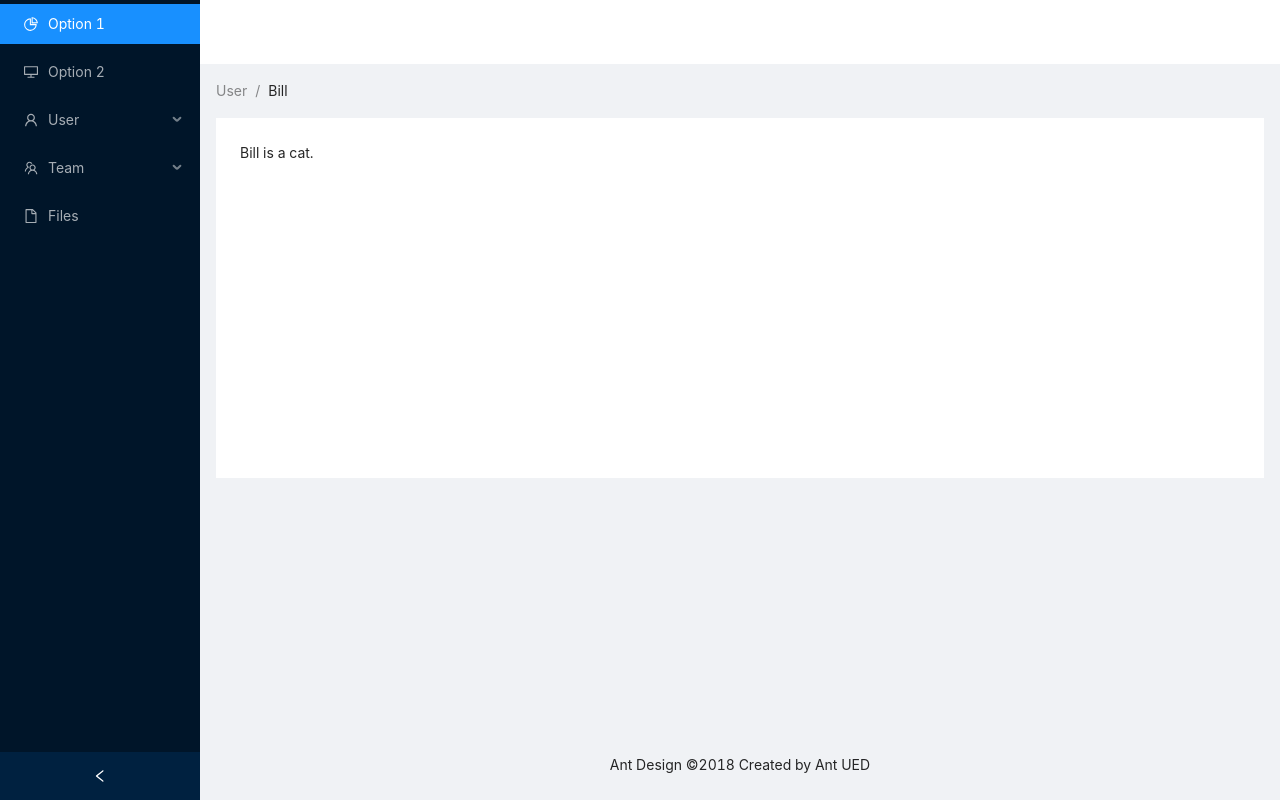
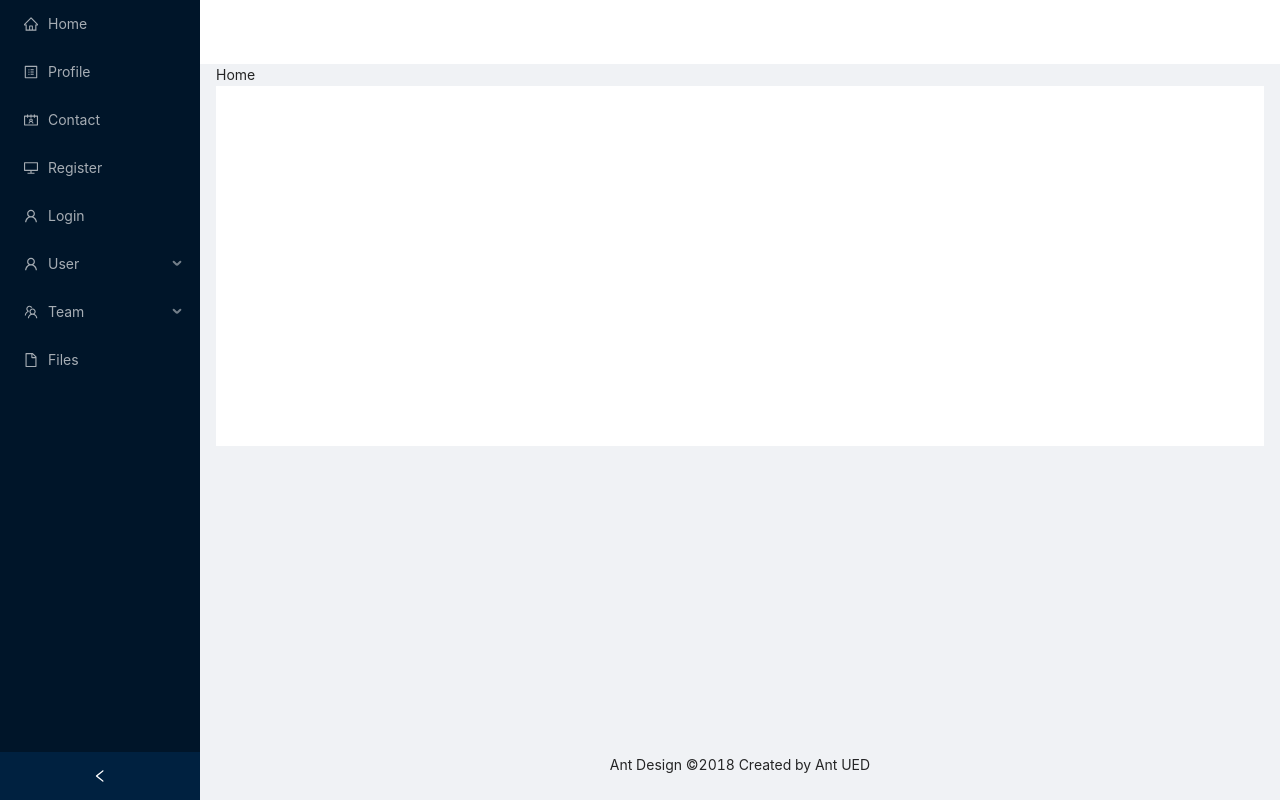
Before and after one commit to Sardor1498/my-pro, a React (Create React App) app: page / in a window 1280 px wide. Built offline with nearby package versions, Linux system fonts and the light colour scheme.

Commit message:
Sardor routes

```diff
--- a/package.json
+++ b/package.json
@@ -10,6 +10,7 @@
     "antd": "^4.19.5",
     "react": "^18.0.0",
     "react-dom": "^18.0.0",
+    "react-router-dom": "^6.3.0",
     "react-scripts": "5.0.0",
     "web-vitals": "^2.1.4"
   },
--- /dev/null
+++ b/src/components/BreadCrumbs.js
@@ -0,0 +1,48 @@
+import React from 'react'
+import { useLocation, Link } from 'react-router-dom'
+import { Breadcrumb } from 'antd'
+
+export const BreadCrumbs = () => {
+    const location = useLocation();
+    const breadCrumbView = () => {
+        const { pathname } = location;
+        const pathnames = pathname.split('/').filter((item) => item);
+
+        return (
+            <div>
+                <Breadcrumb separator=">">
+                    {pathnames.length > 0 ? (
+                        <Breadcrumb.Item>
+                            <Link to='/'>Home</Link>
+                        </Breadcrumb.Item>
+                    ) : (
+                        <Breadcrumb.Item>
+                            Home
+                        </Breadcrumb.Item>
+                    )}
+                    {
+                        pathnames.map((name, index) => {
+                            const routeTo = `/${pathnames.slice(0, index + 1).join('/')}`;
+                            const isLast = index === pathnames.length - 1;
+                            return isLast ? (
+                                <Breadcrumb.Item key={name+index}>
+                                    {name}
+                                </Breadcrumb.Item>
+                            ) : (
+                                <Breadcrumb.Item>
+                                    <Link to={`${routeTo}`}>{name}</Link>
+                                </Breadcrumb.Item>
+                            )
+                        })
+                    }
+                </Breadcrumb>
+            </div>
+        )
+    };
+
+    return (
+        <>{breadCrumbView()}</>
+    )
+}
+
+export default BreadCrumbs
--- a/src/components/Layout/Layout.js
+++ b/src/components/Layout/Layout.js
@@ -8,9 +8,15 @@ import {
     UserOutlined,
 } from '@ant-design/icons';
 import './Layout.css'
+import BreadCrumbs from '../BreadCrumbs';
+import { routes } from '../../routes/routes';
+import { BrowserRouter as Router, Link, Route, Routes } from 'react-router-dom';
+import MenuItem from 'antd/lib/menu/MenuItem';
 
 const { Header, Content, Footer, Sider } = Layout;
 const { SubMenu } = Menu;
+
+
 
 export class SiderDemo extends React.Component {
     state = {
@@ -22,19 +28,25 @@ export class SiderDemo extends React.Component {
         this.setState({ collapsed });
     };
 
+
     render() {
         const { collapsed } = this.state;
+
         return (
+            <Router>
                 <Layout style={{ minHeight: '100vh' }}>
                     <Sider collapsible collapsed={collapsed} onCollapse={this.onCollapse}>
                         <div className="logo" />
                         <Menu theme="dark" defaultSelectedKeys={['1']} mode="inline">
-            <Menu.Item key="1" icon={<PieChartOutlined />}>
-              Option 1
+                            {
+                                routes.map((item, i) => {
+                                    return (
+                                        <Menu.Item key={i + item} icon={item.icon}>
+                                            <Link to={item.url}>{item.name}</Link>
                                         </Menu.Item>
-            <Menu.Item key="2" icon={<DesktopOutlined />}>
-              Option 2
-            </Menu.Item>
+                                    )
+                                })
+                            }
                             <SubMenu key="sub1" icon={<UserOutlined />} title="User">
                                 <Menu.Item key="3">Tom</Menu.Item>
                                 <Menu.Item key="4">Bill</Menu.Item>
@@ -52,17 +64,21 @@ export class SiderDemo extends React.Component {
                     <Layout className="site-layout">
                         <Header className="site-layout-background" style={{ padding: 0 }} />
                         <Content style={{ margin: '0 16px' }}>
-            <Breadcrumb style={{ margin: '16px 0' }}>
-              <Breadcrumb.Item>User</Breadcrumb.Item>
-              <Breadcrumb.Item>Bill</Breadcrumb.Item>
-            </Breadcrumb>
+                            <BreadCrumbs />
                             <div className="site-layout-background" style={{ padding: 24, minHeight: 360 }}>
-              Bill is a cat.
+                                <Routes>
+                                    {
+                                        routes.map((route, i) => (
+                                            <Route path={route.url} key={route + i} element={route.component} />
+                                        ))
+                                    }
+                                </Routes>
                             </div>
                         </Content>
                         <Footer style={{ textAlign: 'center' }}>Ant Design ©2018 Created by Ant UED</Footer>
                     </Layout>
                 </Layout>
+            </Router>
         );
     }
 }
--- /dev/null
+++ b/src/pages/Contact.js
@@ -0,0 +1,9 @@
+import React from 'react'
+
+const Contact = () => {
+  return (
+    <div>Contact</div>
+  )
+}
+
+export default Contact
--- /dev/null
+++ b/src/pages/Login.js
@@ -0,0 +1,9 @@
+import React from 'react'
+
+const Login = () => {
+  return (
+    <div>Login</div>
+  )
+}
+
+export default Login
--- /dev/null
+++ b/src/pages/Profile.js
@@ -0,0 +1,9 @@
+import React from 'react'
+
+const Profile = () => {
+  return (
+    <div>Profile</div>
+  )
+}
+
+export default Profile
--- /dev/null
+++ b/src/pages/Register.js
@@ -0,0 +1,9 @@
+import React from 'react'
+
+const Register = () => {
+  return (
+    <div>Register</div>
+  )
+}
+
+export default Register
--- /dev/null
+++ b/src/routes/routes.js
@@ -0,0 +1,45 @@
+import {
+    HomeOutlined,
+    ProfileOutlined,
+    ContactsOutlined,
+    UserOutlined,
+    DesktopOutlined,
+} from '@ant-design/icons';
+import Profile from '../pages/Profile'
+import Contact from '../pages/Contact'
+import Register from '../pages/Register'
+import Login from '../pages/Login'
+
+
+export const routes = [
+    {
+        name: 'Home',
+        url: 'home',
+        icon: <HomeOutlined />,
+        component: ''
+    },
+    {
+        name: 'Profile',
+        url: 'profile',
+        icon: <ProfileOutlined />,
+        component: <Profile />
+    },
+    {
+        name: 'Contact',
+        url: 'contact',
+        icon: <ContactsOutlined />,
+        component: <Contact />
+    },
+    {
+        name: 'Register',
+        url: 'register',
+        icon: <DesktopOutlined />,
+        component: <Register />
+    },
+    {
+        name: 'Login',
+        url: 'login',
+        icon: <UserOutlined />,
+        component: <Login />
+    },
+]
```
Also changed, not shown: 1 other file (tests, documents, lock files or other folders). Lines whose indentation alone changed are shown as unchanged.
